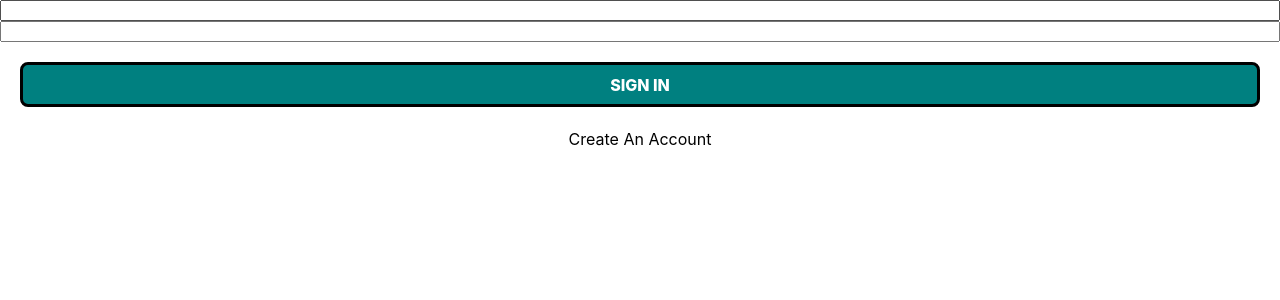
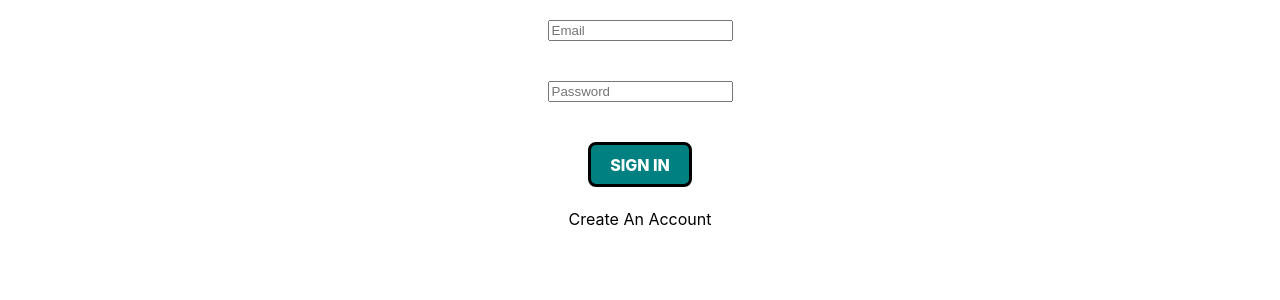
Before and after one commit to sebcyde/iTrack, a React (Vite) app in the folder iTrack/: page /login in a window 1280 px wide. Shown: the top 300 px of the page. Built offline with nearby package versions, Linux system fonts and the light colour scheme; no server answers.

Commit message:
fixed Porfolio Pull mechanism

```diff
--- a/iTrack/src/Functions/PullPortfolio.ts
+++ b/iTrack/src/Functions/PullPortfolio.ts
@@ -1,4 +1,3 @@
-import { DocumentData, DocumentSnapshot } from 'firebase/firestore';
 import axios from 'axios';
 
 export const PullPortfolio = async (UserPortfolio: any) => {
@@ -8,10 +7,8 @@ export const PullPortfolio = async (UserPortfolio: any) => {
 			let TickerData = await axios.get(
 				`https://www.alphavantage.co/query?function=GLOBAL_QUOTE&symbol=${Stock.Ticker}&apikey=E8FAQ4X1Q5P2WHPN`
 			);
-			console.log(TickerData);
 			PulledPortfolio.push(TickerData);
 		})
 	);
-	console.log('Pulled Portfolio after Promise All:', PulledPortfolio);
 	return PulledPortfolio;
 };
--- a/iTrack/src/Pages/AuthPages/Login.tsx
+++ b/iTrack/src/Pages/AuthPages/Login.tsx
@@ -26,11 +26,13 @@ const Login = (props: Props) => {
 		<div className="AuthPage">
 			<input
 				type="email"
+				placeholder="Email"
 				value={email}
 				onChange={(e) => setEmail(e.target.value)}
 			/>
 			<input
 				type="password"
+				placeholder="Password"
 				value={password}
 				onChange={(e) => setPassword(e.target.value)}
 			/>
--- a/iTrack/src/Pages/Portfolio/Portfolio.tsx
+++ b/iTrack/src/Pages/Portfolio/Portfolio.tsx
@@ -12,7 +12,7 @@ import LoadingComponent from '../Loading/LoadingComponent';
 
 const Portfolio = () => {
 	const [PortData, setPortData] = useState<AxiosResponse<any, any>[]>();
-	const [Loading, setLoading] = useState(false);
+	const [Loading, setLoading] = useState(true);
 	const [user, loading, error] = useAuthState(auth);
 	const [UserPortfolio, loading2, error2] = useDocument(
 		doc(getFirestore(app), `Users/${user?.uid}/StockLists/AllLists`),
@@ -23,7 +23,8 @@ const Portfolio = () => {
 
 	const PopulateData = async () => {
 		const PortfolioData = await PullPortfolio(UserPortfolio?.data());
-		console.log('Portfolio Data:', PortfolioData);
+		console.log('Portfolio Data:', UserPortfolio?.data());
+		console.log('RT Portfolio Data:', PortfolioData);
 		setPortData(PortfolioData);
 	};
 
--- /dev/null
+++ b/iTrack/src/Styles/AuthPages.scss
@@ -0,0 +1,12 @@
+.AuthPage {
+	height: 100%;
+	width: 100%;
+	display: flex;
+	flex-direction: column;
+	justify-content: center;
+	align-items: center;
+
+	input {
+		margin: 20px;
+	}
+}
--- a/iTrack/src/Styles/Main.scss
+++ b/iTrack/src/Styles/Main.scss
@@ -0,0 +1 @@
+@import './AuthPages.scss';
```
